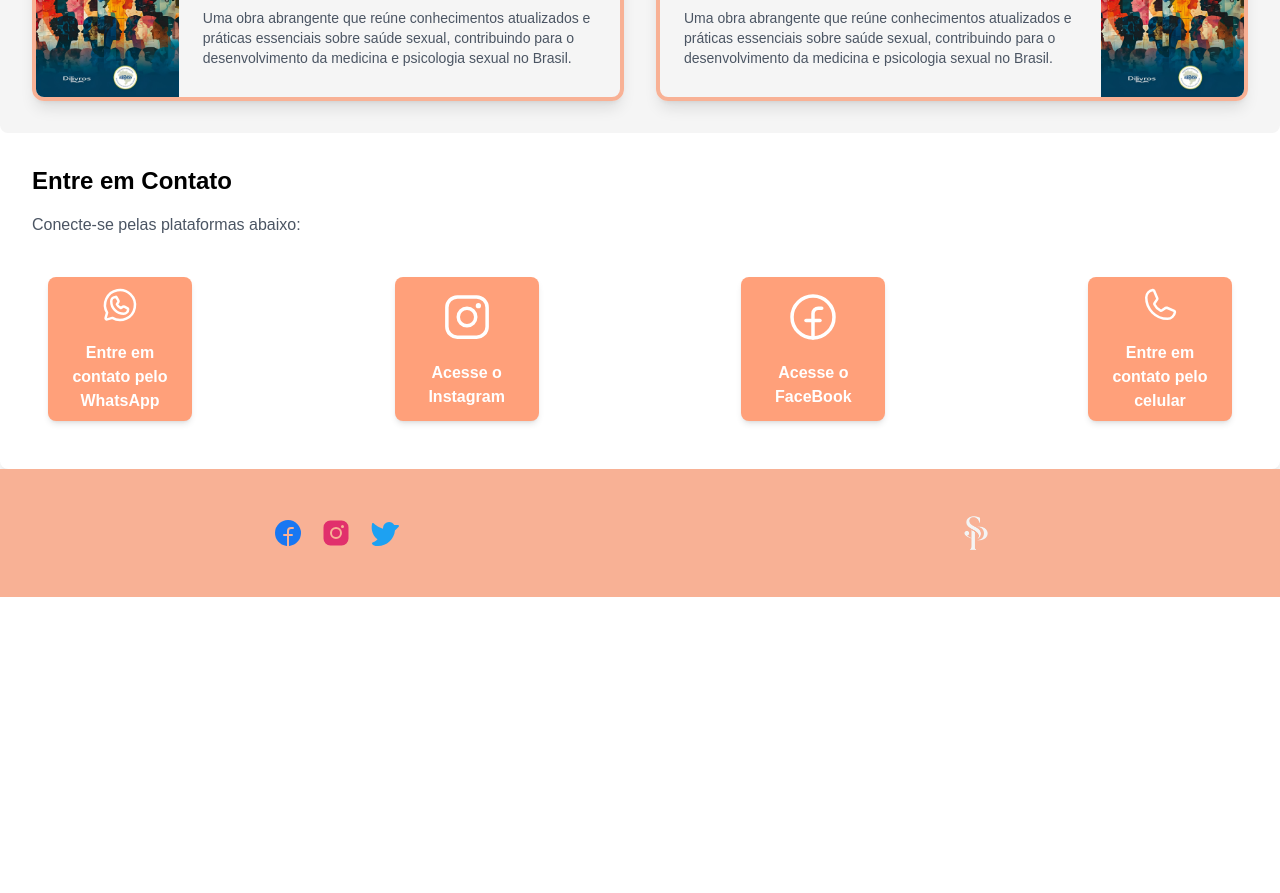
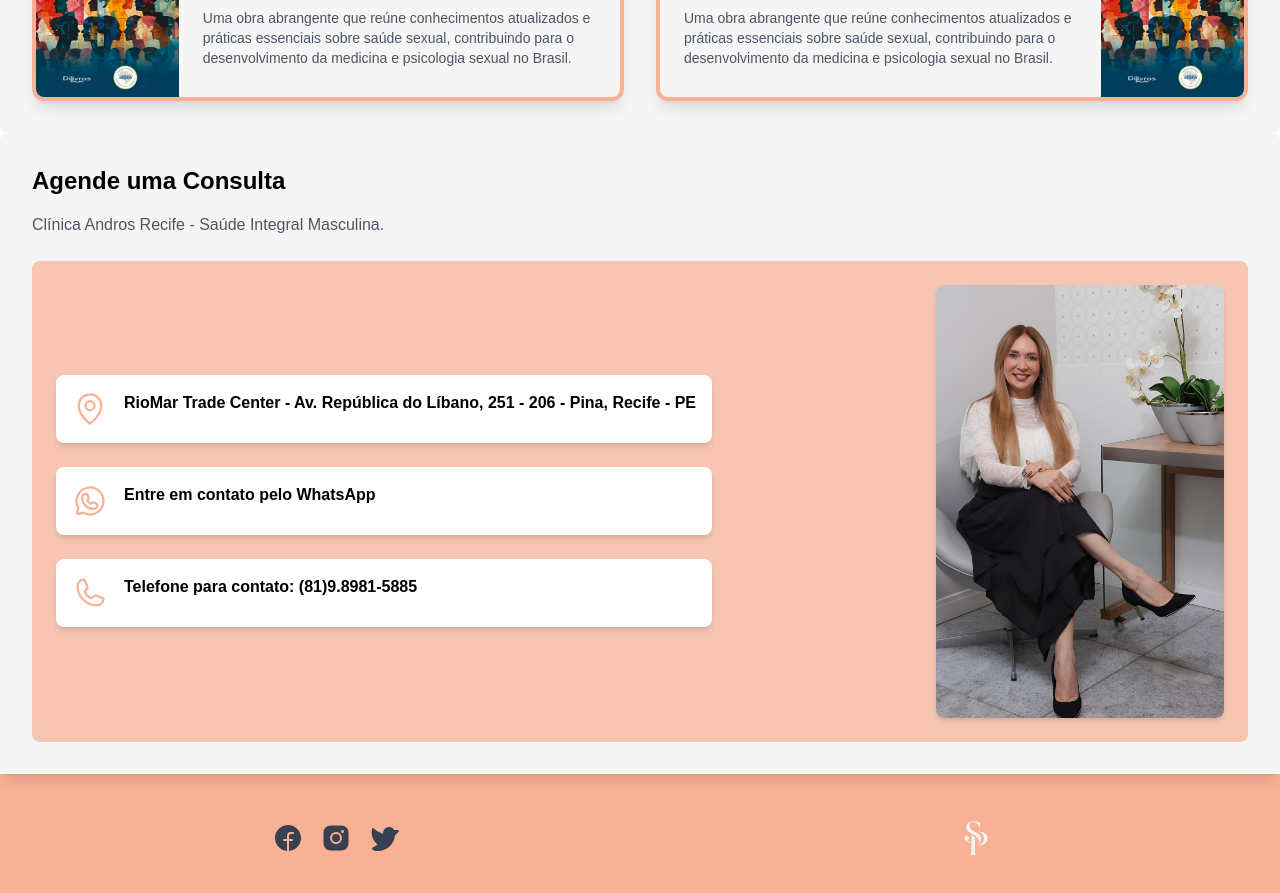
Before and after one commit to DeborahLyra/psychologist-landing-page, a React (Vite) app: page / in a window 1280 px wide. Shown: the part 1360-2253 px from the top of the page. Before the commit the page ends 1957 px from the top, so only its background shows below. Built offline with nearby package versions, Linux system fonts and the light colour scheme; a web font is replaced by a local one.

Commit message:
changed: design contact

```diff
--- a/src/components/contact/Contact.tsx
+++ b/src/components/contact/Contact.tsx
@@ -1,61 +1,109 @@
-//import image from '../../../public/imgs/contact-photo.jpeg'
-import { WhatsappLogo, InstagramLogo, FacebookLogo, Phone } from 'phosphor-react';
+import image from '../../../public/imgs/contact-photo.jpeg';
+import { WhatsappLogo, MapPin, Phone } from 'phosphor-react';
 
 const contact = [
     {
-        link: 'https://wa.me/1234567890',
-        icon: WhatsappLogo,
-        text:'Entre em contato pelo WhatsApp'
+        link: "https://maps.app.goo.gl/LnjP9yiw3BTfvn137",
+        icon: MapPin,
+        text: 'RioMar Trade Center - Av. República do Líbano, 251 - 206 - Pina, Recife - PE',
     },
     {
-        link: 'https://instagram.com/seuusuario',
-        icon: InstagramLogo,
-        text:'Acesse o Instagram'
+        link: 'https://api.whatsapp.com/send?phone=5581989815885&text=Ol%C3%A1,%20gostaria%20de%20agendar%20uma%20consulta%20com%20o%20Dr.%20Ricardo%20Lyra%20',
+        icon: WhatsappLogo,
+        text: 'Entre em contato pelo WhatsApp',
     },
     {
-        link: 'https://facebook.com/seuusuario',
-        icon: FacebookLogo,
-        text:'Acesse o FaceBook'
-    },
-    {
-        link: 'tel:+1234567890',
+        link: 'https://maps.app.goo.gl/LnjP9yiw3BTfvn137',
         icon: Phone,
-        text:'Entre em contato pelo celular'
+        text: 'Telefone para contato: (81)9.8981-5885',
     },
 ];
 
 export function Contact() {
     return (
-        <div className="p-8 rounded-lg w-full shadow-lg">
-            <section className="mb-6">
-                <h2 className="font-bold text-2xl mb-4 text-center sm:text-left">
-                    Entre em Contato
-                </h2>
+        <div className="relative w-full p-8 rounded-lg shadow-lg bg-offWhite overflow-hidden">
+            <section className="mb-6 text-center">
+                    <h2 className="font-bold text-2xl mb-4 text-center sm:text-left">Agende uma Consulta</h2>
                     <p className="text-lgl mb-4 text-center sm:text-left text-gray-600">
-                    Conecte-se pelas plataformas abaixo:
+                    Clínica Andros Recife - Saúde Integral Masculina.
                     </p>
                 </section>
-            <section className="flex gap-8 flex-col items-center justify-between p-4 md:flex-row lg:flex-row">
+
+            <section className="flex flex-col md:flex-row items-center justify-between bg-roseTea/70 p-6 rounded-lg gap-6">
+                <div className="flex flex-col gap-6">
+                    {contact.map((item, index) => {
+                        const IconComponent = item.icon;
+                        return (
+                            <a
+                                key={index}
+                                href={item.link}
+                                target="_blank"
+                                rel="noopener noreferrer"
+                                className="flex items-start gap-4 p-4 bg-white rounded-lg shadow-md hover:shadow-lg  transition-transform transform hover:scale-105"
+                            >
+                                <IconComponent size={36} className="text-roseTea" />
+                                <p className="text-md font-semibold text-gray-700transition-colors">
+                                    {item.text}
+                                </p>
+                            </a>
+                        );
+                    })}
+                </div>
+                <div className="order-1 md:order-2 flex-shrink-0">
+                    <img
+                        src={image}
+                        alt="Foto de Contato"
+                        className="w-72 h-auto rounded-lg shadow-md object-cover"
+                    />
+                </div>
+            </section>
+        </div>
+    );
+}
+
+
+
+
+{/*   <div className="relative w-full p-8 rounded-lg shadow-lg bg-offWhite overflow-hidden">
+
+            <div className="relative z-10">
+                <section className="mb-6 text-center">
+                    <h2 className="font-bold text-2xl mb-4 text-center sm:text-left">Entre em Contato</h2>
+                    <p className="text-lgl mb-4 text-center sm:text-left text-gray-600">
+                        Escolha uma plataforma para se conectar.
+                    </p>
+                </section>
+
+                <section className=" grid grid-cols-2 gap-6 md:grid-cols-4 justify-center items-center">
+
                     {contact.map((item, index) => {
                         const IconComponent = item.icon;
                         return (
                             <div
                                 key={index}
-                            className="flex items-center justify-center p-2 w-36 h-36 rounded-lg bg-salmonLight shadow-md hover:shadow-xl transition-transform transform hover:scale-105"
+                                className="flex flex-col items-center justify-center p-4 backdrop-blur-md rounded-lg hover:shadow-xl hover:bg-ligh transition-transform transform hover:scale-105"
                             >
                                 <a
                                     href={item.link}
                                     target="_blank"
                                     rel="noopener noreferrer"
-                                className="flex flex-col gap-4 items-center justify-center w-full h-full"
+                                    className="flex flex-col items-center gap-3"
                                 >
-                                <IconComponent size={56} color="#fff" />
-                                <p className='text-center text-white font-semibold'>{item.text}</p>
+                                    <IconComponent size={48} color="#F8B195" />
+                                    <p className="text-md font-semibold text-roseTea hover:text-salmonLight transition-colors">
+                                        {item.text}
+                                    </p>
                                 </a>
                             </div>
                         );
                     })}
                 </section>
+                <section>
+                    <img
+                    src={image}
+                    alt=""
+                    className='w-56'
+                    />
+                </section>
             </div>
-    );
-}
+        </div> */}
--- a/src/components/footer/Footer.jsx
+++ b/src/components/footer/Footer.jsx
@@ -9,13 +9,13 @@ export function Footer() {
                 <div className="text-center md:text-left">
                     <div className="flex justify-center md:justify-start gap-4">
                         <a href="https://facebook.com" target="_blank" rel="noopener noreferrer">
-                            <FacebookLogo size={32} weight="fill" color="#1877F2" />
+                            <FacebookLogo size={32} weight="fill" />
                         </a>
                         <a href="https://instagram.com" target="_blank" rel="noopener noreferrer">
-                            <InstagramLogo size={32} weight="fill" color="#E1306C" />
+                            <InstagramLogo size={32} weight="fill"  />
                         </a>
                         <a href="https://twitter.com" target="_blank" rel="noopener noreferrer">
-                            <TwitterLogo size={32} weight="fill" color="#1DA1F2" />
+                            <TwitterLogo size={32} weight="fill"  />
                         </a>
                     </div>
                 </div>
```
Lines whose indentation alone changed are shown as unchanged.
